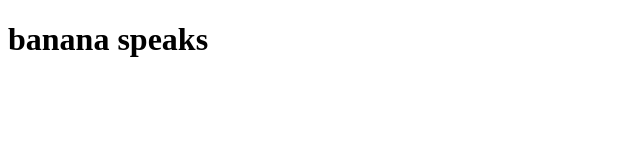
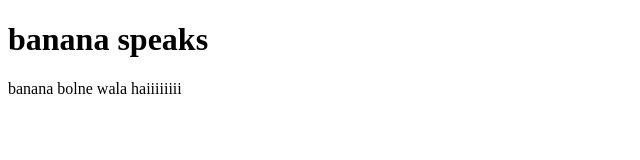
Before and after one commit to yash021/banana-speak, a plain HTML site: page index.html in a window 1280 px wide. Shown: the whole page, without its empty margins (0-640 px from the left). Drawn offline with Linux system fonts and the light colour scheme.

Commit message:
updtate: content added

```diff
--- a/index.html
+++ b/index.html
@@ -7,5 +7,6 @@
     </head>
 <body>
 <h1>banana speaks</h1>
+<p>banana bolne wala haiiiiiiii</p>
     </body>
 </html>
```
